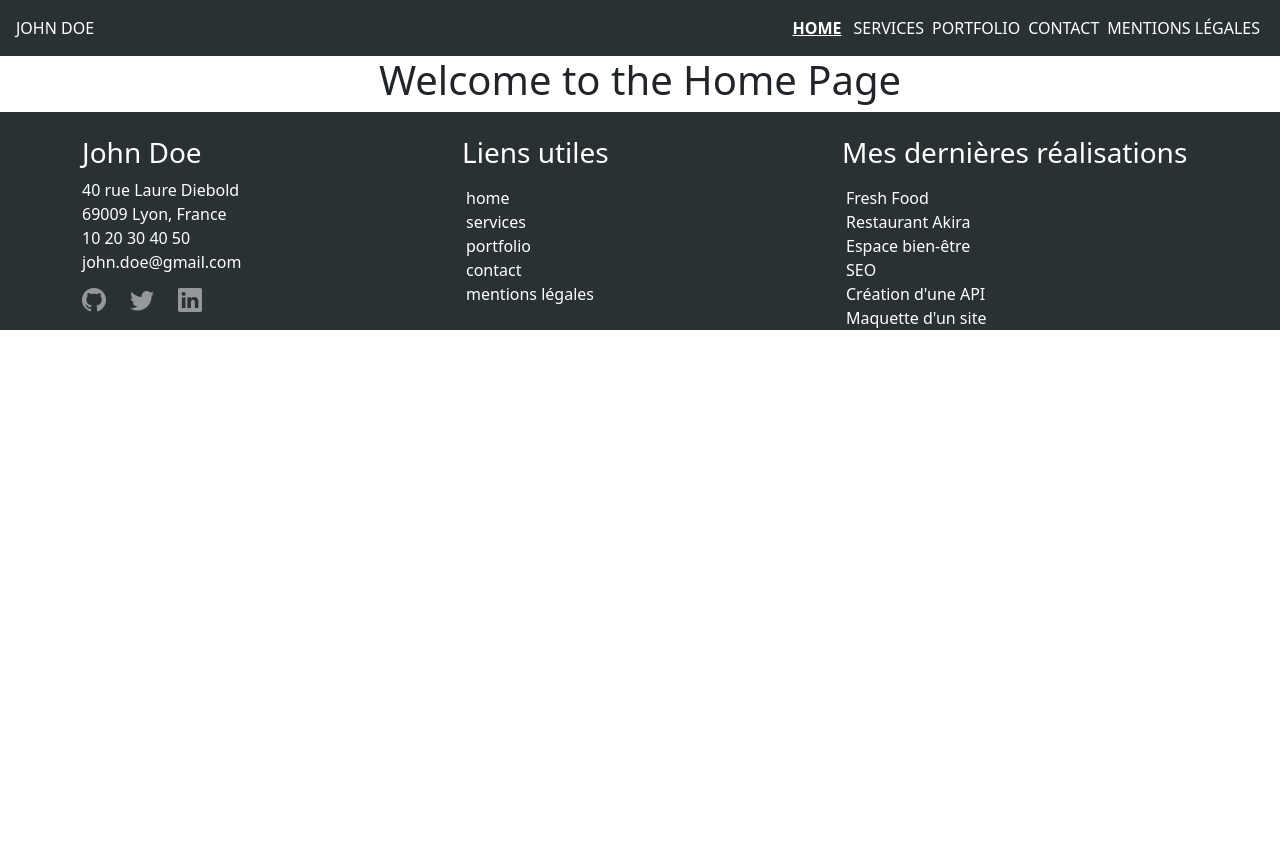
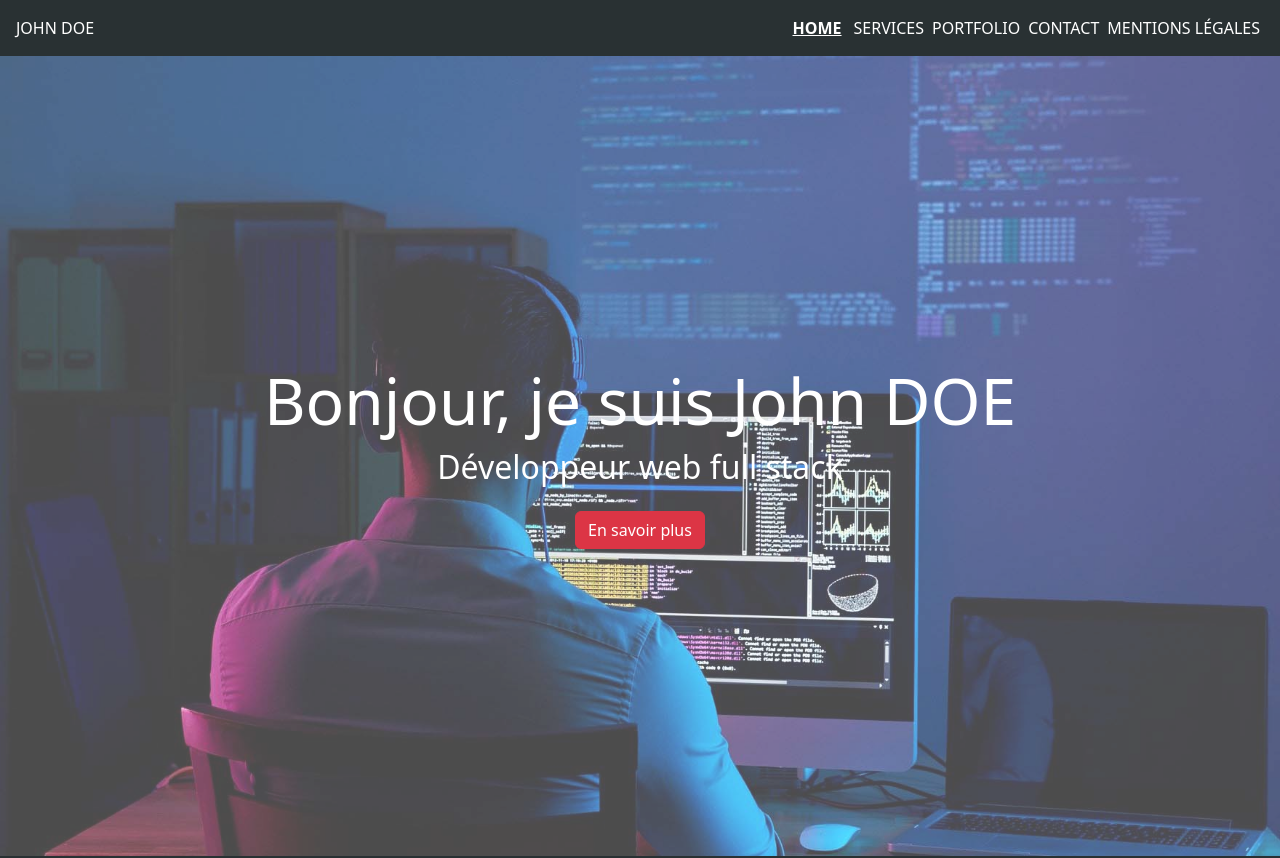
Before and after one commit to Charpyspm/portfolio, a React (Create React App) app: page / in a window 1280 px wide. Shown: the top 858 px of the page. Before the commit the page ends 800 px from the top, so only its background shows below. Built offline with nearby package versions, Linux system fonts and the light colour scheme.

Commit message:
mise en page de la page home/1

```diff
--- a/src/App.js
+++ b/src/App.js
@@ -160,6 +160,3 @@ export default function App() {
     </div>
   );
 }
-
-
-// ajouter un footer
--- a/src/index.css
+++ b/src/index.css
@@ -59,3 +59,39 @@ code {
 .footer-link:hover {
   font-weight: bold;
 }
+
+
+/*style de la div de presentation principale*/
+.presentation {
+  position: relative;
+  height: 100vh;
+  overflow: hidden;
+}
+
+.presentation::before {
+  content: "";
+  position: absolute;
+  inset: 0;
+  background-image: url('images/hero-bg.jpg');
+  background-repeat: no-repeat;
+  background-size: cover;
+  opacity: 0.7;
+  z-index: 1;
+}
+
+.presentation > * {
+  position: relative;
+  z-index: 2;
+}
+
+.presentation h1 {
+  color: #fff;
+  font-size: 4rem;
+  text-align: center;
+}
+
+.presentation h2 {
+  color: #fff;
+  font-size: 2rem;
+  text-align: center;
+}
--- a/src/pages/home.jsx
+++ b/src/pages/home.jsx
@@ -1,5 +1,12 @@
 import React from 'react';
 
 export default function HOME() {
-  return <h1 className='text-center'>Welcome to the Home Page</h1>;
+  return (
+    <div className="home d-flex flex-column justify-content-center align-items-center presentation">
+      <h1 className='text-center'>Bonjour, je suis John DOE</h1>
+      <h2 className='text-center'>Développeur web full stack</h2>
+      <button className='btn btn-danger mt-3'>En savoir plus</button>
+    </div>
+  );
+
 }
```
Also changed, not shown: src/images/hero-bg.jpg (added).
